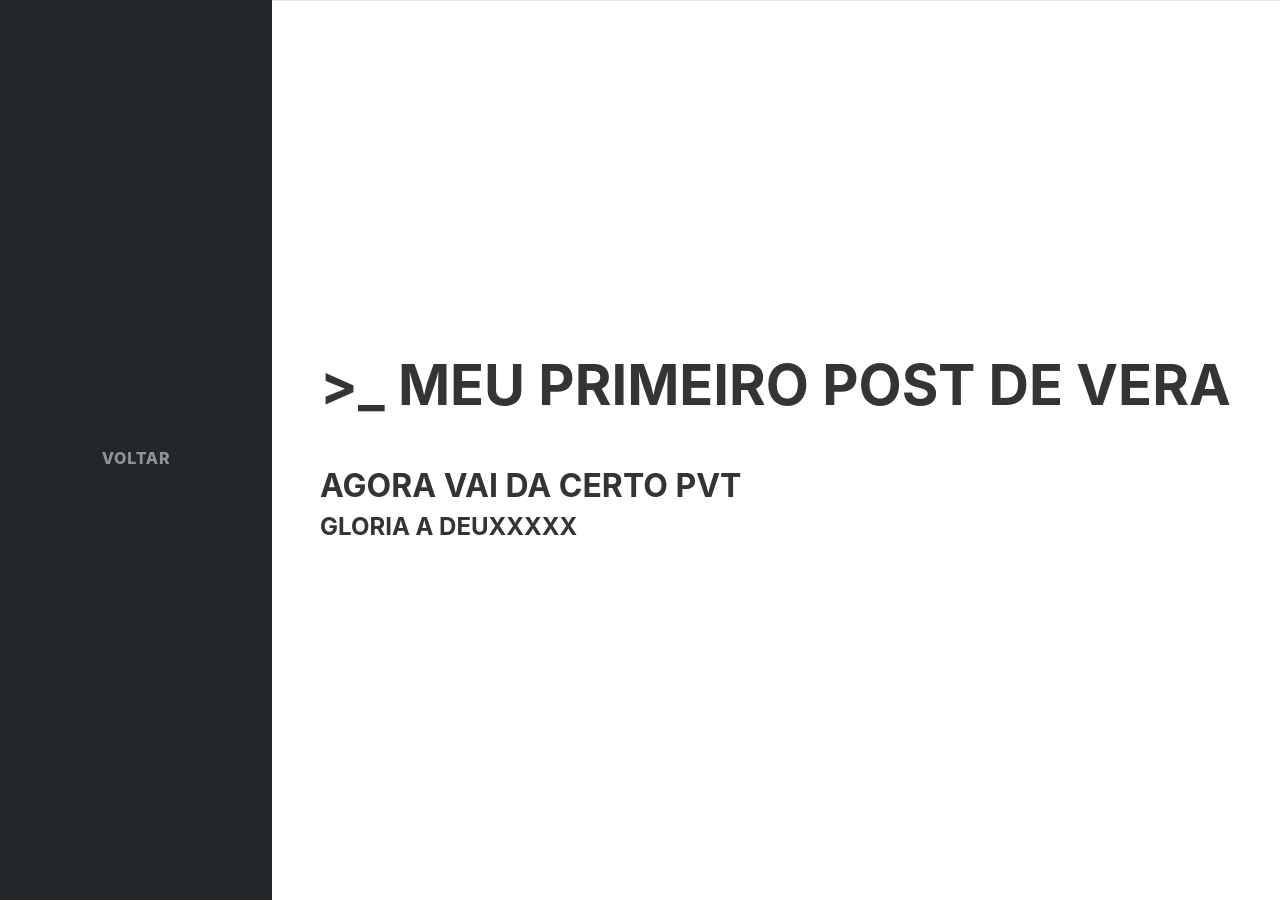
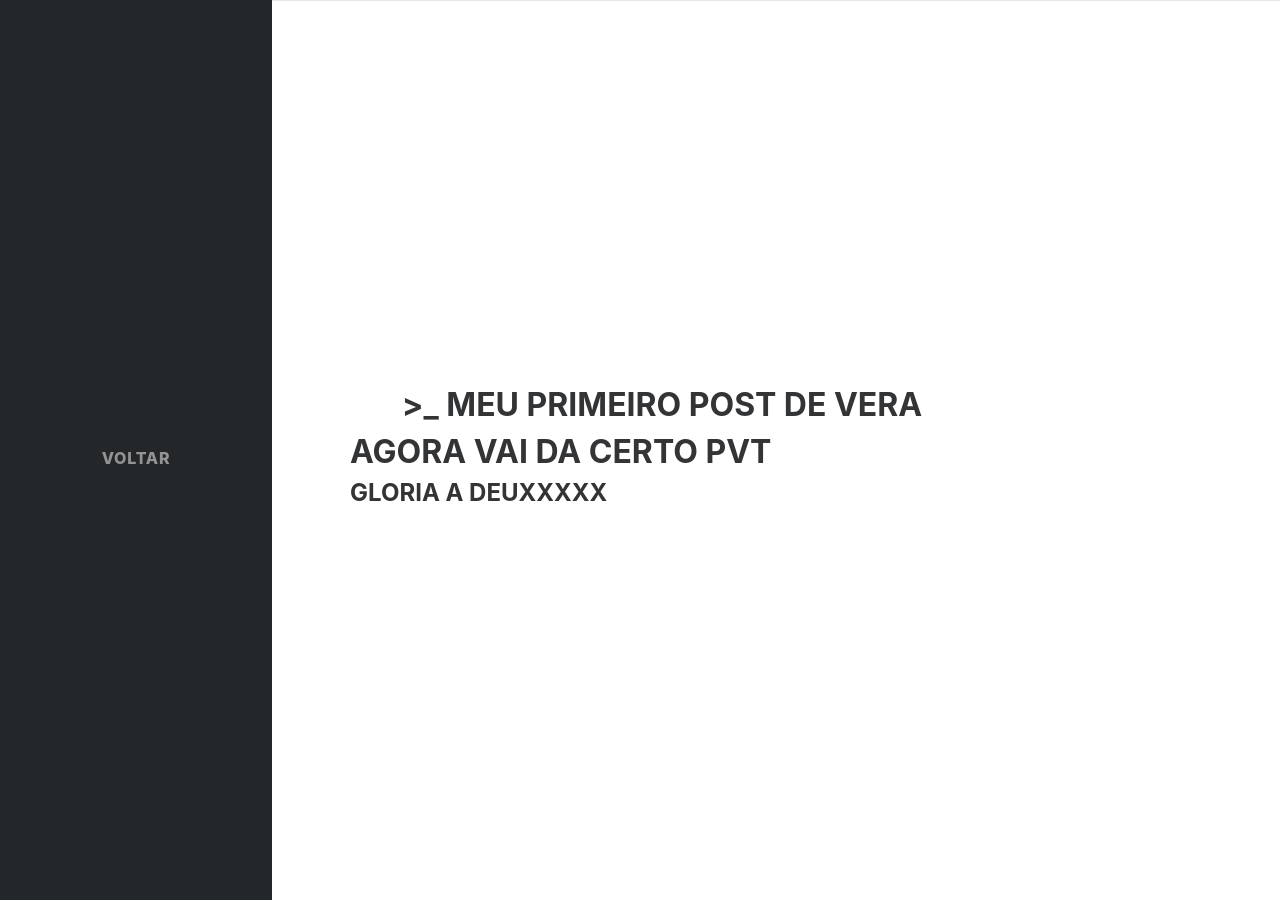
Before and after one commit to ItaloFreitas/italofreitas.github.io, a Jekyll site: the page built from _posts/2019-01-14-meu-primeiro-post-de-vera.markdown, in a window 1280 px wide. Built offline with Jekyll 4.4.1, drawn with Linux system fonts in a browser that asks for light colours; some web fonts are replaced.

Commit message:
atualizações

```diff
--- a/_config.yml
+++ b/_config.yml
@@ -1,7 +1,7 @@
 
 title: Italo Freitas
 email: itallo.freitass@gmail.com
-sobremim: "Profissional de TI e entusiasta da área de Segurança da Informação. Técnico de Redes de Computadores e estudante de graduação em Sistemas de Informação pela UniFanor | Wydem. "
+sobremim: "Profissional de TI e entusiasta da área de Segurança da Informação. Técnico de Redes de Computadores e estudante de graduação em Sistemas de Informação pela UniFanor | Wyden. "
 baseurl: "" # the subpath of your site, e.g. /blog
 url: "www.italofreitas.github.io" # the base hostname & protocol for your site, e.g. http://example.com
 
--- a/_layouts/post.html
+++ b/_layouts/post.html
@@ -1,7 +1,7 @@
 
 {%- include header.html -%}
 
-
+  <link rel="stylesheet" href="/css/post.css">
   <nav class="navbar navbar-expand-lg navbar-dark bg-primary fixed-top" id="sideNav">
     <a class="navbar-brand js-scroll-trigger" href="#page-top">
       <span class="d-block d-lg-none">{{site.title}}</span>
@@ -24,9 +24,10 @@
 
   <section class="resume-section p-3 p-lg-5 d-flex flex-column" id="interests">
     <div class="my-auto">
-      <h2 class="mb-5"> >_ {{page.title}}</h2>
-
-      {{ content }}
+      <h3 class="col-9"> >_ {{page.title}}</h3>
+        <div class="container">
+          <div class="col-9 text-justify">{{ content }}</div>
+        </div>
 
     </div>
   </section>
--- a/_posts/2019-01-14-5-sites-para-se-certificar-sem-precisar-vender-um-rim.markdown
+++ b/_posts/2019-01-14-5-sites-para-se-certificar-sem-precisar-vender-um-rim.markdown
@@ -3,7 +3,7 @@ title: 5 sites para se certificar sem precisar vender um rim
 layout: post
 date: 2019-01-14 12:59:57
 ---
-<center><img style=" max-width: 75%;" src="https://media.licdn.com/media/gcrc/dms/image/C4E12AQFU5zORJkYPkA/article-cover_image-shrink_600_2000/0?e=1553126400&v=beta&t=qbEArE4dJT0ofXZz3hdg4hQpzE42iQd-bpuav2AozxY"></center>
+<img style=" max-width: 100%;" src="https://media.licdn.com/media/gcrc/dms/image/C4E12AQFU5zORJkYPkA/article-cover_image-shrink_600_2000/0?e=1553126400&v=beta&t=qbEArE4dJT0ofXZz3hdg4hQpzE42iQd-bpuav2AozxY">
 
 >> Bom, quis abordar esse tema após perceber que muita gente decidiu começar o ano de 2019 dando o gás nos estudos, alguns aproveitaram aquela iniciativa relânpago da CertiProf®, ela liberou duas  certificações totalmente gratuitas, com material próprio e todo em português, deixarei os links  no final do artigo.
 
--- a/css/post.css
+++ b/css/post.css
@@ -1,4 +1,12 @@
+h3.col-9 {
+	text-align: center;
+}
 
-h1 {
-	font-size: 200px;
+div.col-9 {
+	font-size: 20px;
+	color: black;
 }
+
+img {
+	align-content: right;
+}
```
Also changed, not shown: 7 other files.
